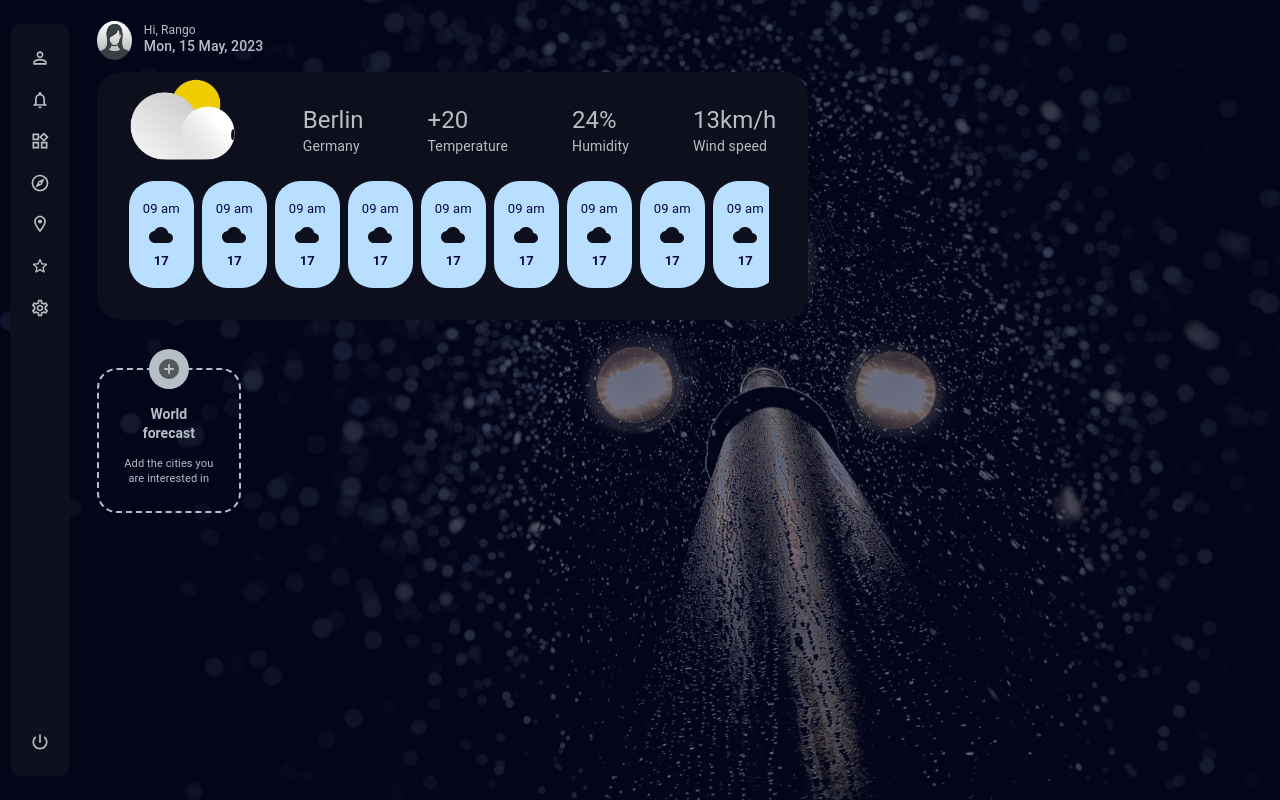
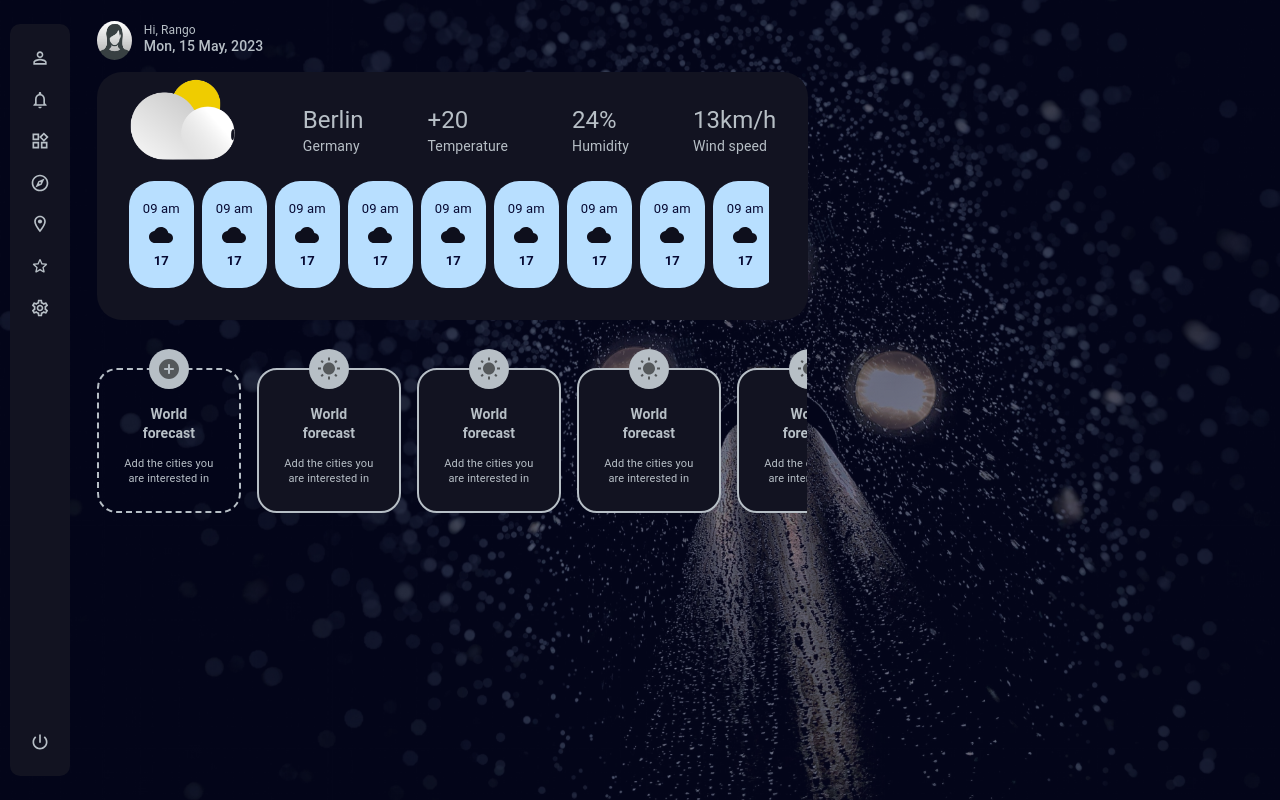
Before and after one commit to ObedNdayizera/weather-app, a React (Vite) app: page / in a window 1280 px wide. Built offline with nearby package versions, Linux system fonts and the light colour scheme.

Commit message:
push final styles of cities component

```diff
--- a/src/assets/styles/cities.ts
+++ b/src/assets/styles/cities.ts
@@ -12,13 +12,19 @@ const useStyles = makeStyles({
     },
 
     card: {
-        border: '2px dashed #b7bfc6',
         cursor: 'pointer'
     },
 
     cardContent: {
         width: '140px',
         textAlign: 'center',
+    },
+
+    iconButton: {
+      '&:hover': {
+        backgroundColor: 'red',
+      },
+
     }
 });
 
--- a/src/assets/styles/navbar.ts
+++ b/src/assets/styles/navbar.ts
@@ -4,7 +4,7 @@ const useStyles = makeStyles({
   icons: {
     justifyContent: "space-between",
     borderRadius: "10px",
-    background: "#0E0F1C",
+    background: "#121321",
     width: "60px",
     flex: 1,
     height: "94%",
--- a/src/assets/styles/weather.ts
+++ b/src/assets/styles/weather.ts
@@ -2,7 +2,7 @@ import { makeStyles } from "@mui/styles";
 
 const useStyles = makeStyles({
   container: {
-    background: "#0E0F1C",
+    background: "#121321",
     borderRadius: "25px",
   },
   temperatures: {
--- a/src/components/cities/Cities.tsx
+++ b/src/components/cities/Cities.tsx
@@ -1,13 +1,7 @@
+import AddCircleRoundedIcon from "@mui/icons-material/AddCircleRounded";
+import WbSunnyIcon from '@mui/icons-material/WbSunny';
 
-import AddCircleRoundedIcon from '@mui/icons-material/AddCircleRounded';
-import {
-  Stack,
-  Card,
-  CardContent,
-  Typography,
-  IconButton,
-  Box
-} from "@mui/material";
+import { Stack, CardContent, Typography, IconButton, Box } from "@mui/material";
 
 import useStyles from "../../assets/styles/cities";
 
@@ -15,26 +9,235 @@ function Cities() {
   const classes = useStyles();
   return (
     <>
-      <Stack direction={"row"}  className={ classes.container }>
-      <Box  sx={{ background: 'transparent', borderRadius: '20px', textAlign: 'center',  mt: 3 }} className={ classes.card }>
-            <IconButton sx={{ background: '#b7bfc6', mt: -3 }}>
-              <AddCircleRoundedIcon />
-            </IconButton>
-          <CardContent sx={{ px: 3 }} className={ classes.cardContent }>
+      <Stack direction={"row"} className={classes.container} gap={2}>
+        <Box
+          sx={{
+            background: "transparent",
+            borderRadius: "20px",
+            textAlign: "center",
+            border: '2px dashed #b7bfc6',
+            mt: 3,
+          }}
+          className={classes.card}
+        >
+          <IconButton
+            className={classes.iconButton}
+            sx={{
+              background: "#b7bfc6",
+              mt: -3,
+            }}
+          >
+            <AddCircleRoundedIcon />
+          </IconButton>
+          <CardContent sx={{ px: 3 }} className={classes.cardContent}>
             <Typography
-              sx={{ fontSize: 14, fontWeight: '600', pb: 1 }}
+              sx={{ fontSize: 14, fontWeight: "600", pb: 1 }}
               color="#b7bfc6"
               gutterBottom
               variant="h5"
             >
               World forecast
             </Typography>
+            <Typography sx={{ fontSize: 11 }} color="#b7bfc6" variant="body2">
+              Add the cities you are interested in
+            </Typography>
+          </CardContent>
+        </Box>
+        <Box
+          sx={{
+            background: "#121321",
+            borderRadius: "20px",
+            textAlign: "center",
+            border: '2px solid #b7bfc6',
+            mt: 3,
+          }}
+          className={classes.card}
+        >
+          <IconButton
+            className={classes.iconButton}
+            sx={{
+              background: "#b7bfc6",
+              mt: -3,
+            }}
+          >
+            <WbSunnyIcon />
+          </IconButton>
+          <CardContent sx={{ px: 3 }} className={classes.cardContent}>
             <Typography
-              sx={{ fontSize: 11 }}
+              sx={{ fontSize: 14, fontWeight: "600", pb: 1 }}
               color="#b7bfc6"
-              variant="body2"
+              gutterBottom
+              variant="h5"
             >
-              Add the cities you  are interested in
+              World forecast
+            </Typography>
+            <Typography sx={{ fontSize: 11 }} color="#b7bfc6" variant="body2">
+              Add the cities you are interested in
+            </Typography>
+          </CardContent>
+        </Box>
+        <Box
+          sx={{
+            background: "#121321",
+            borderRadius: "20px",
+            textAlign: "center",
+            border: '2px solid #b7bfc6',
+            mt: 3,
+          }}
+          className={classes.card}
+        >
+          <IconButton
+            className={classes.iconButton}
+            sx={{
+              background: "#b7bfc6",
+              mt: -3,
+            }}
+          >
+            <WbSunnyIcon />
+          </IconButton>
+          <CardContent sx={{ px: 3 }} className={classes.cardContent}>
+            <Typography
+              sx={{ fontSize: 14, fontWeight: "600", pb: 1 }}
+              color="#b7bfc6"
+              gutterBottom
+              variant="h5"
+            >
+              World forecast
+            </Typography>
+            <Typography sx={{ fontSize: 11 }} color="#b7bfc6" variant="body2">
+              Add the cities you are interested in
+            </Typography>
+          </CardContent>
+        </Box>
+        <Box
+          sx={{
+            background: "#121321",
+            borderRadius: "20px",
+            textAlign: "center",
+            border: '2px solid #b7bfc6',
+            mt: 3,
+          }}
+          className={classes.card}
+        >
+          <IconButton
+            className={classes.iconButton}
+            sx={{
+              background: "#b7bfc6",
+              mt: -3,
+            }}
+          >
+            <WbSunnyIcon />
+          </IconButton>
+          <CardContent sx={{ px: 3 }} className={classes.cardContent}>
+            <Typography
+              sx={{ fontSize: 14, fontWeight: "600", pb: 1 }}
+              color="#b7bfc6"
+              gutterBottom
+              variant="h5"
+            >
+              World forecast
+            </Typography>
+            <Typography sx={{ fontSize: 11 }} color="#b7bfc6" variant="body2">
+              Add the cities you are interested in
+            </Typography>
+          </CardContent>
+        </Box>
+        <Box
+          sx={{
+            background: "#121321",
+            borderRadius: "20px",
+            textAlign: "center",
+            border: '2px solid #b7bfc6',
+            mt: 3,
+          }}
+          className={classes.card}
+        >
+          <IconButton
+            className={classes.iconButton}
+            sx={{
+              background: "#b7bfc6",
+              mt: -3,
+            }}
+          >
+            <WbSunnyIcon />
+          </IconButton>
+          <CardContent sx={{ px: 3 }} className={classes.cardContent}>
+            <Typography
+              sx={{ fontSize: 14, fontWeight: "600", pb: 1 }}
+              color="#b7bfc6"
+              gutterBottom
+              variant="h5"
+            >
+              World forecast
+            </Typography>
+            <Typography sx={{ fontSize: 11 }} color="#b7bfc6" variant="body2">
+              Add the cities you are interested in
+            </Typography>
+          </CardContent>
+        </Box>
+        <Box
+          sx={{
+            background: "#121321",
+            borderRadius: "20px",
+            textAlign: "center",
+            border: '2px solid #b7bfc6',
+            mt: 3,
+          }}
+          className={classes.card}
+        >
+          <IconButton
+            className={classes.iconButton}
+            sx={{
+              background: "#b7bfc6",
+              mt: -3,
+            }}
+          >
+            <WbSunnyIcon />
+          </IconButton>
+          <CardContent sx={{ px: 3 }} className={classes.cardContent}>
+            <Typography
+              sx={{ fontSize: 14, fontWeight: "600", pb: 1 }}
+              color="#b7bfc6"
+              gutterBottom
+              variant="h5"
+            >
+              World forecast
+            </Typography>
+            <Typography sx={{ fontSize: 11 }} color="#b7bfc6" variant="body2">
+              Add the cities you are interested in
+            </Typography>
+          </CardContent>
+        </Box>
+        <Box
+          sx={{
+            background: "#121321",
+            borderRadius: "20px",
+            textAlign: "center",
+            border: '2px solid #b7bfc6',
+            mt: 3,
+          }}
+          className={classes.card}
+        >
+          <IconButton
+            className={classes.iconButton}
+            sx={{
+              background: "#b7bfc6",
+              mt: -3,
+            }}
+          >
+            <WbSunnyIcon />
+          </IconButton>
+          <CardContent sx={{ px: 3 }} className={classes.cardContent}>
+            <Typography
+              sx={{ fontSize: 14, fontWeight: "600", pb: 1 }}
+              color="#b7bfc6"
+              gutterBottom
+              variant="h5"
+            >
+              World forecast
+            </Typography>
+            <Typography sx={{ fontSize: 11 }} color="#b7bfc6" variant="body2">
+              Add the cities you are interested in
             </Typography>
           </CardContent>
         </Box>
```
